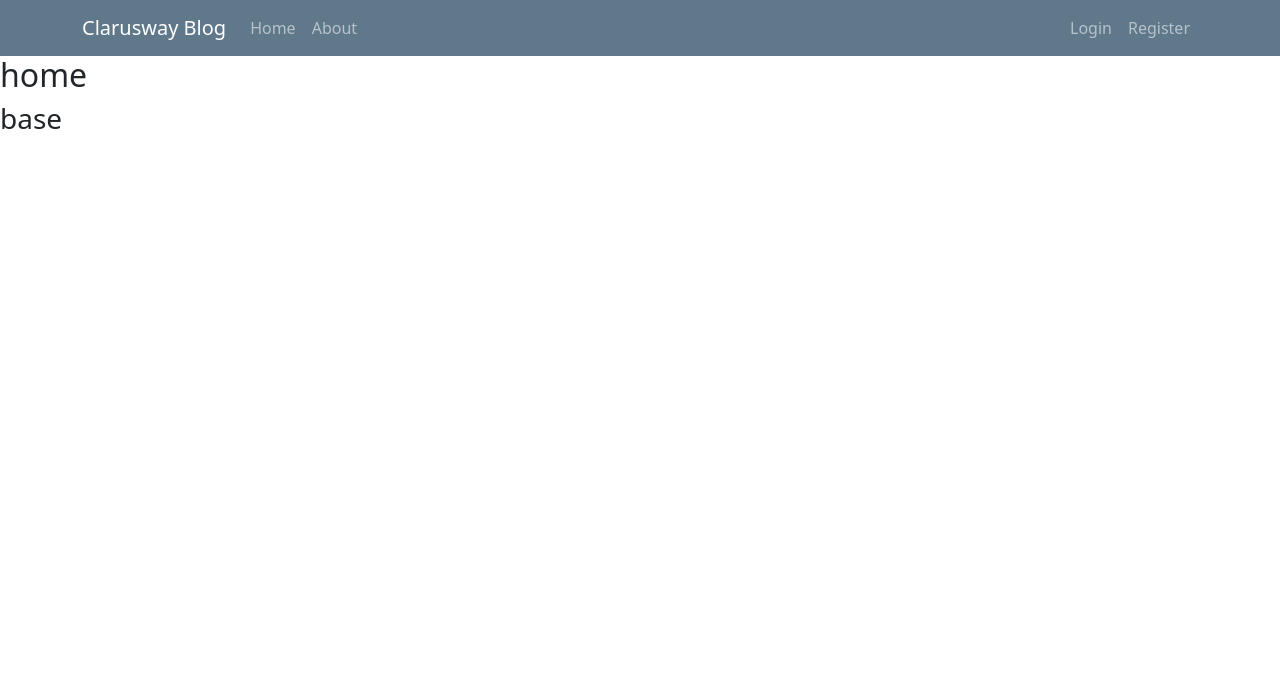
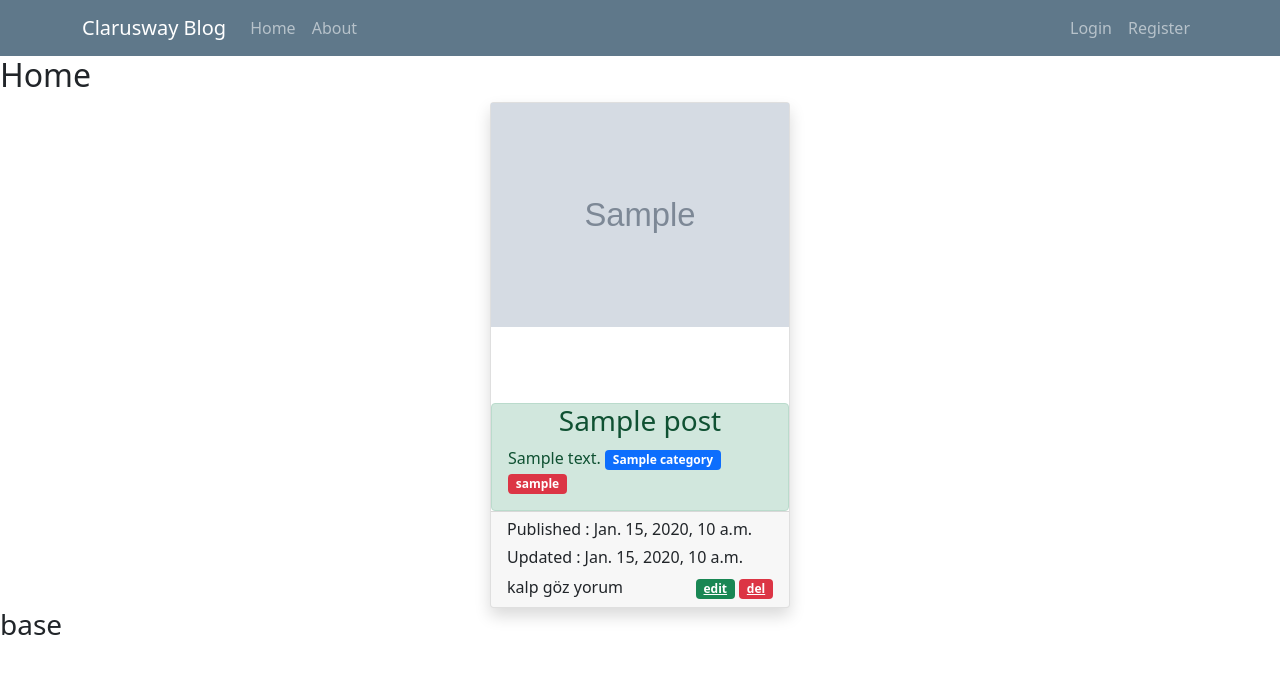
Before and after one commit to HaroldFinch129/django-blog-app, a Django app: page / in a window 1280 px wide. Shown: the top 674 px of the page. Run offline with Django 3.2, Linux system fonts and the light colour scheme; tables that the repository leaves empty hold one stand-in row (values such as "Sample post"); grey boxes marked "Sample" are stand-in pictures; some libraries are stand-ins or nearby versions.

Commit message:
card was created with bs in home.html

```diff
--- a/blog/templates/home.html
+++ b/blog/templates/home.html
@@ -1,8 +1,49 @@
-{%extends "./base/base.html"%}
+{% extends "./base/base.html" %}
 
 
-{%block content%}
+{% block content %}
 
-<h2>home</h2>
+<h2>Home</h2>
+<!-- <div class="container d-grid align-items-center justify-content-center"> -->
+<div class="container d-flex gap-4 flex-wrap  justify-content-center">
+    {% for post in posts %}
 
-{%endblock content%}
+    <div class="card shadow pb-0" style="width:300px; min-width: 250px;">
+
+        <div style="height:300px">
+            <a href="#">
+                <img src="{{ post.image.url }}" alt="{{ post.title }}" class="card-image" style="width:100%">
+            </a>
+        </div>
+
+        <div class="card-body alert alert-success mb-0 py-0">
+            <h3 class="card-title text-center">{{ post.title }}</h3>
+
+            <p>
+                {{post.content|truncatechars:40}}
+                <span class="badge bg-primary">{{ post.category }}</span>
+                <span class="badge bg-danger">{{ post.user }}</span>
+            </p>
+        </div>
+
+        <div class="card-footer">
+            <h6>Published : {{post.publish_date}}</h6>
+            <h6>Updated : {{post.last_updated}}</h6>
+            <div class="d-flex justify-content-between">
+                <span class="">
+                    <span>kalp</span>
+                    <span>göz</span>
+                    <span>yorum</span>
+                </span>
+                <span class="">
+                    <a href="#" class="badge bg-success">edit</a>
+                    <a href="#" class="badge bg-danger">del</a>
+                </span>
+            </div>
+        </div>
+    </div>
+
+    {% endfor %}
+</div>
+<!-- </div> -->
+{% endblock content %}
```
